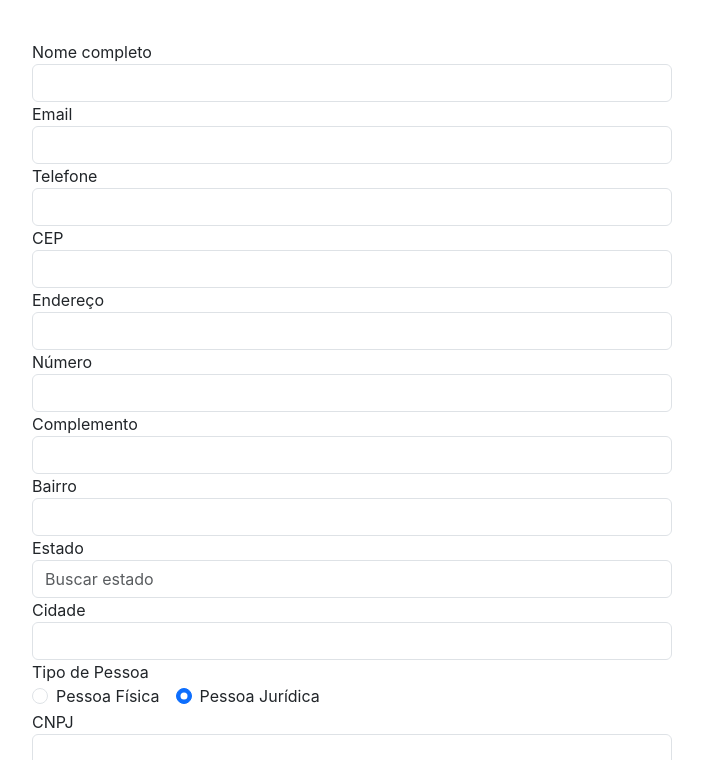
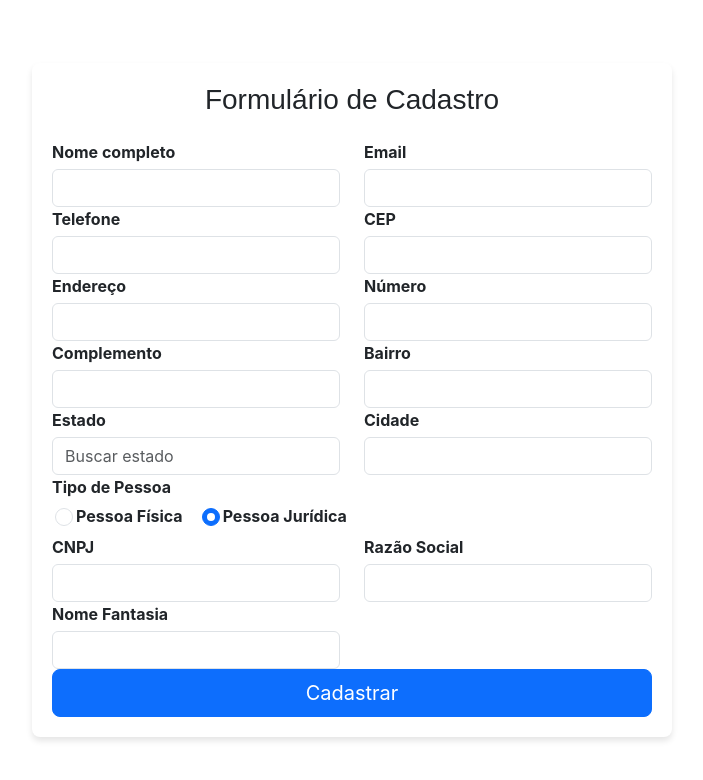
Before and after one commit to renatoxd152/Formulario_Projeto, a React (Create React App) app in the folder frontend/: page / in a window 1280 px wide. Shown: the top 780 px of the page, without its empty margins (288-991 px from the left). Built offline with nearby package versions, Linux system fonts and the light colour scheme.

Commit message:
feat: Mudanças visuais e melhorias no código

```diff
--- a/frontend/src/pages/Home/formulario.tsx
+++ b/frontend/src/pages/Home/formulario.tsx
@@ -7,6 +7,7 @@ import Input from '../../components/formulario/Input';
 import RadioGroup from '../../components/formulario/RadioGroup';
 import SearchBar from '../../components/formulario/Select';
 import { buscarCep, buscarCNPJ } from '../../services/Api';
+import '../../styles/Estilos.css';
 import { formatCEP, formatCNPJ, formatCPF, formatTelefone } from '../../utils/Funcoes';
 import { schema } from '../../utils/yup';
 import { FormData } from './Interface';
@@ -66,13 +67,18 @@ export const FormularioPage = () => {
     return (
         <div style={{ display: 'flex', justifyContent: 'center', alignItems: 'center', height: '100vh' }}>
             <form onSubmit={handleSubmit(onSubmit)} style={{ width: '50%', maxHeight: '90vh', overflowY: 'auto' }}>
+            <h3 className="card-title text-center mb-4">Formulário de Cadastro</h3>
+            <div className="row">
+            <div className="col-md-6">
                 <Controller
                     name="nome"
                     control={control}
                     render={({ field }) => (
-                        <Input label="Nome completo" type="text" {...field} error={errors.nome?.message} />
+                        <Input label="Nome completo"  type="text" {...field} error={errors.nome?.message} />
                     )}
                 />
+            </div>
+            <div className="col-md-6">
                 <Controller
                     name="email"
                     control={control}
@@ -80,6 +86,8 @@ export const FormularioPage = () => {
                         <Input label="Email" type="email" {...field} error={errors.email?.message} />
                     )}
                 />
+            </div>
+            <div className="col-md-6">
                 <Controller
                     name="telefone"
                     control={control}
@@ -91,6 +99,8 @@ export const FormularioPage = () => {
                             value={field.value || ''} />
                     )}
                 />
+            </div>
+            <div className="col-md-6">
                 <Controller
                     name="cep"
                     control={control}
@@ -109,6 +119,8 @@ export const FormularioPage = () => {
                         />
                     )}
                 />
+                </div>
+                <div className="col-md-6">
                     <Controller
                         name="endereco"
                         control={control}
@@ -116,6 +128,8 @@ export const FormularioPage = () => {
                             <Input label="Endereço" type="text" {...field} error={errors.endereco?.message} disabled={isDisabled}/>
                         )}
                     />
+                </div>
+                <div className="col-md-6">
                 <Controller
                     name="numero"
                     control={control}
@@ -123,6 +137,8 @@ export const FormularioPage = () => {
                         <Input label="Número" type="text" {...field} error={errors.numero?.message} />
                     )}
                 />
+                </div>
+                <div className="col-md-6">
                     <Controller
                         name="complemento"
                         control={control}
@@ -130,6 +146,8 @@ export const FormularioPage = () => {
                             <Input label="Complemento" type="text" {...field} />
                         )}
                     />
+                </div>
+                <div className="col-md-6">
                 <Controller
                     name="bairro"
                     control={control}
@@ -137,6 +155,8 @@ export const FormularioPage = () => {
                         <Input label="Bairro" type="text" {...field} error={errors.bairro?.message} disabled={isDisabled}/>
                     )}
                 />
+                </div>
+                <div className="col-md-6">
                 <Controller
                     name="estado"
                     control={control}
@@ -144,6 +164,8 @@ export const FormularioPage = () => {
                         <SearchBar label="Estado" {...field} options={estados} error={errors.estado?.message} disabled={isDisabled}/>
                     )}
                 />
+                </div>
+                <div className="col-md-6">
                 <Controller
                     name="cidade"
                     control={control}
@@ -151,6 +173,7 @@ export const FormularioPage = () => {
                         <Input label="Cidade" type="text" {...field} error={errors.cidade?.message} disabled={isDisabled}/>
                     )}
                 />
+                </div>
                 <Controller
                     name="tipoPessoa"
                     control={control}
@@ -165,7 +188,9 @@ export const FormularioPage = () => {
                         />
                     )}
                 />
-                {tipoPessoa === 'fisica' && (
+                {tipoPessoa === 'fisica' ? (
+                    <div className="row">
+                        <div className="col-md-6">
                             <Controller
                                 name="cpf"
                                 control={control}
@@ -183,9 +208,11 @@ export const FormularioPage = () => {
                                     />
                                 )}
                             />
-                )}
-                {tipoPessoa === 'juridica' && (
+                        </div>
+                    </div>
+                ) : (
                     <>
+                        <div className="col-md-6">
                             <Controller
                                 name="cnpj"
                                 control={control}
@@ -204,23 +231,42 @@ export const FormularioPage = () => {
                                     />
                                 )}
                             />
+                        </div>
+                        <div className="col-md-6">
                             <Controller
                                 name="razaoSocial"
                                 control={control}
                                 render={({ field }) => (
-                                <Input label="Razão Social" type="text" {...field} error={errors.razaoSocial?.message} disabled={isDisabledCNPJ}/>
+                                    <Input
+                                        label="Razão Social"
+                                        type="text"
+                                        {...field}
+                                        error={errors.razaoSocial?.message}
+                                        disabled={isDisabledCNPJ}
+                                    />
                                 )}
                             />
+                        </div>
+                        <div className="col-md-6">
                             <Controller
                                 name="nomeFantasia"
                                 control={control}
                                 render={({ field }) => (
-                                <Input label="Nome Fantasia" type="text" {...field} error={errors.nomeFantasia?.message} disabled={isDisabledCNPJ}/>
+                                    <Input
+                                        label="Nome Fantasia"
+                                        type="text"
+                                        {...field}
+                                        error={errors.nomeFantasia?.message}
+                                        disabled={isDisabledCNPJ}
+                                    />
                                 )}
                             />
+                        </div>
                     </>
                 )}
+
                 <Button type="submit" value="Cadastrar" />
+                </div>
             </form>
         </div>
     );
--- /dev/null
+++ b/frontend/src/styles/Estilos.css
@@ -0,0 +1,37 @@
+form {
+    padding: 20px;
+    background-color: #fff;
+    border-radius: 8px;
+    box-shadow: 0 4px 6px rgba(0, 0, 0, 0.1);
+}
+h3 {
+    color: #333;
+    font-family: 'Arial', sans-serif;
+    margin-bottom: 20px;
+}
+input, select {
+    border: 1px solid #ccc;
+    border-radius: 4px;
+    padding: 8px;
+    font-size: 14px;
+    width: 100%;
+    box-sizing: border-box;
+}
+label {
+    font-weight: bold;
+    margin-bottom: 5px;
+    display: block;
+}
+button {
+    background-color: #007bff;
+    color: #fff;
+    border: none;
+    border-radius: 4px;
+    padding: 10px 20px;
+    font-size: 16px;
+    cursor: pointer;
+    transition: background-color 0.3s ease;
+}
+button:hover {
+    background-color: #0056b3;
+}
```
Lines whose indentation alone changed are shown as unchanged.
